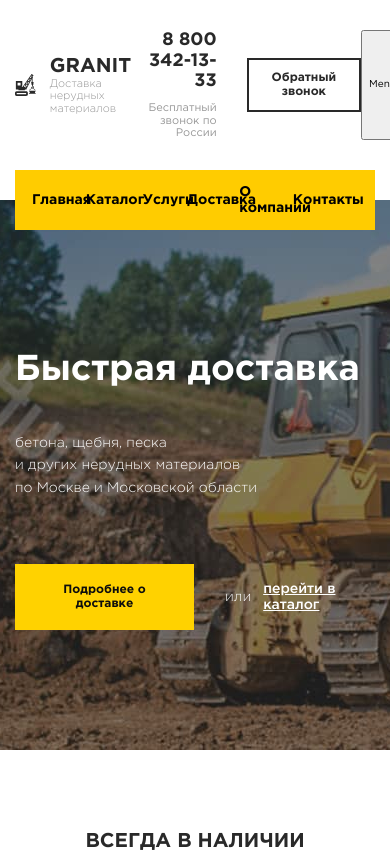
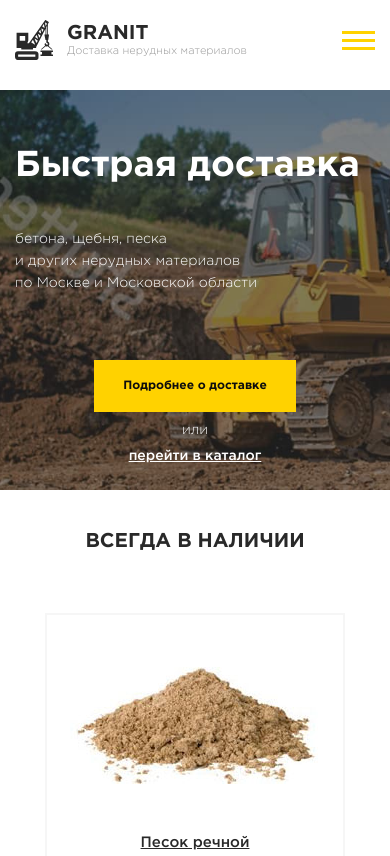
Before and after one commit to deskoteka/deskoteka.github.io, a plain HTML site: page Granit/index.html in a window 390 px wide. Shown: the top 856 px of the page. Drawn offline with Linux system fonts and the light colour scheme.

Commit message:
Add files via upload

```diff
--- a/Granit/css/main.css
+++ b/Granit/css/main.css
@@ -597,8 +597,111 @@ ul, li {
 	justify-content: space-between;
 }
 
+
 /* Copyright */
 .copyright {
 	font-size: 1.2rem;
 	color: #fff;
 }
+
+
+/* Burger */
+.burger {
+	display: none;
+	padding: 0;
+	cursor: pointer;
+	outline: 0;
+	border: 0;
+	background-color: transparent;
+}
+
+.burger__item {
+	display: block;
+	width: 33px;
+	height: 3px;
+	position: relative;
+	font-size: 0;
+	color: transparent;
+	background-color: #ffd200;
+}
+
+.burger__item:after,
+.burger__item:before {
+	content: "";
+	display: block;
+	width: 100%;
+	height: 100%;
+	position: absolute;
+	background-color: #ffd200;
+}
+
+.burger__item:before {
+	bottom: 8px;
+}
+
+.burger__item:after {
+	top: 8px;
+}
+
+
+/* Media */
+@media(max-width: 660px) {
+	.header__inner {
+		padding: 2rem 0 3rem;
+	}
+
+	.phone-block--header,
+	.nav {
+		display: none;
+	}
+
+	.burger {
+		display: block;
+	}
+
+	.intro__inner {
+		height: 40rem;
+	}
+
+	.section {
+		padding: 4rem 0 3rem;
+	}
+}
+
+@media(max-width: 500px) {
+	.contacts__inner {
+		justify-content: center;
+	}
+
+	.btn--footer {
+		display: none;
+	}
+}
+
+@media(max-width: 440px) {
+	.intro__item {
+		flex-direction: column;
+	}
+
+	.btn--intro {
+		margin-bottom: 1rem;
+	}
+
+	.intro__text,
+	.intro__link {
+		margin-left: 0;
+	}
+
+	.intro__text {
+		margin-bottom: 1rem;
+	}
+}
+
+@media(max-width: 385px) {
+	.intro__title {
+		font-size: 2.6rem;
+	}
+
+	.logo--footer .logo__content {
+		display: none;
+}
```
